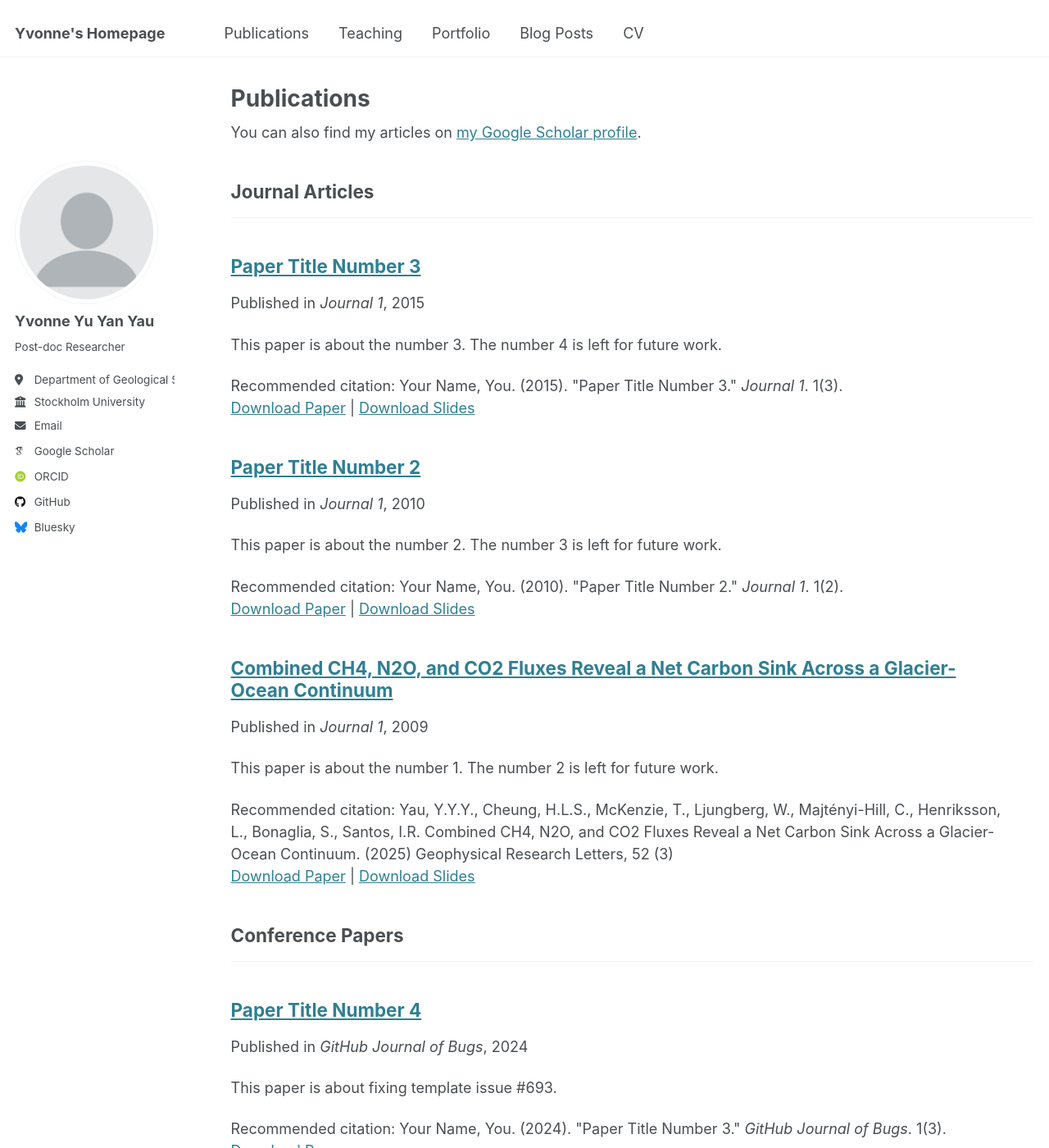
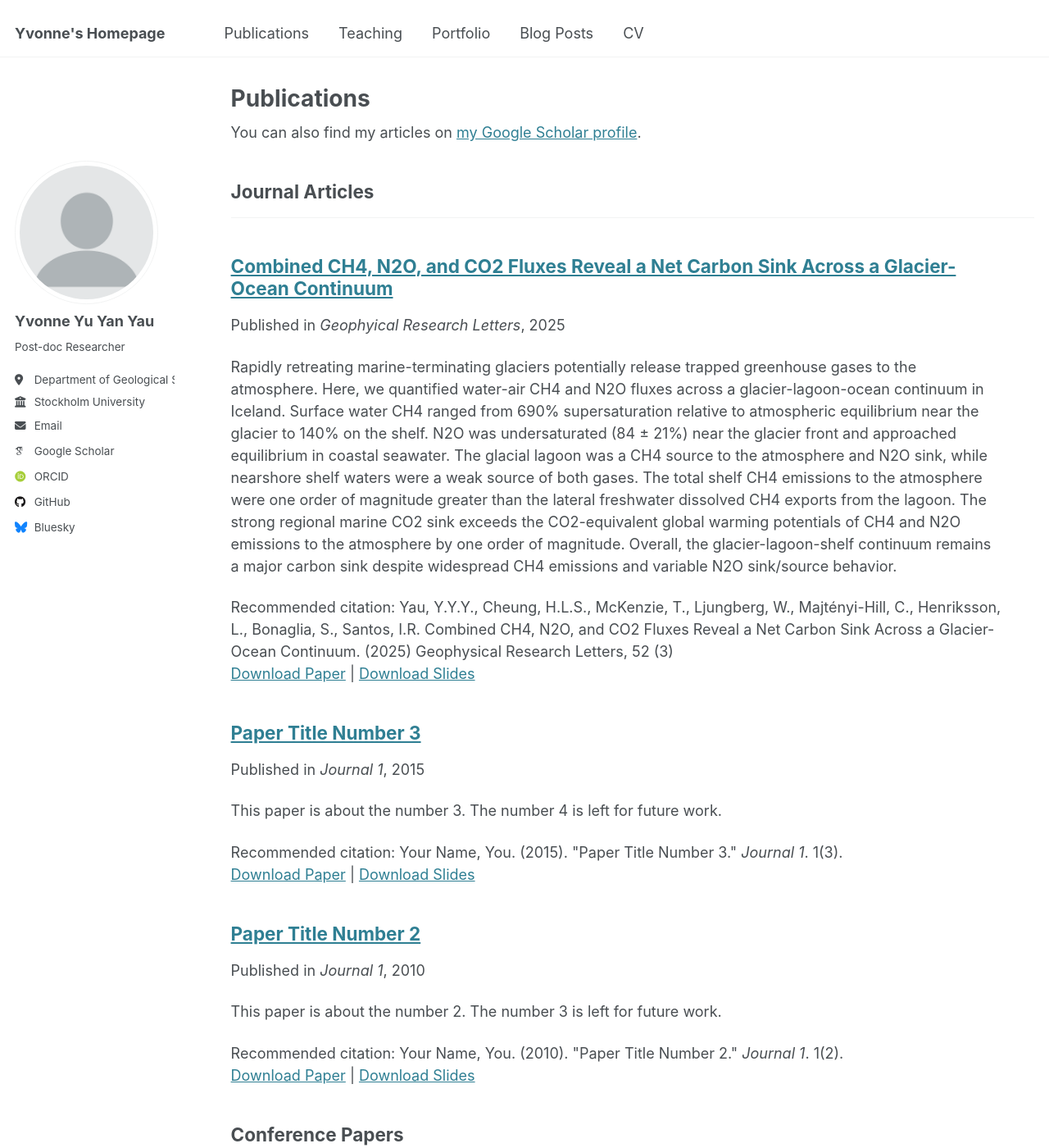
Before and after one commit to yvonneyauu/github.io, a Jekyll site: the page built from _pages/publications.html, in a window 1280 px wide and 1400 px high. Shown: the whole window at 82% size. Built offline with Jekyll 4.4.1, drawn with Linux system fonts in a browser that asks for light colours; some web fonts are replaced.

Commit message:
Update 2009-10-01-paper-title-number-1.md

```diff
--- a/_publications/2009-10-01-paper-title-number-1.md
+++ b/_publications/2009-10-01-paper-title-number-1.md
@@ -3,9 +3,9 @@ title: "Combined CH4, N2O, and CO2 Fluxes Reveal a Net Carbon Sink Across a Glac
 collection: publications
 category: manuscripts
 permalink: /publication/2009-10-01-paper-title-number-1
-excerpt: 'This paper is about the number 1. The number 2 is left for future work.'
-date: 2009-10-01
-venue: 'Journal 1'
+excerpt: 'Rapidly retreating marine-terminating glaciers potentially release trapped greenhouse gases to the atmosphere. Here, we quantified water-air CH4 and N2O fluxes across a glacier-lagoon-ocean continuum in Iceland. Surface water CH4 ranged from 690% supersaturation relative to atmospheric equilibrium near the glacier to 140% on the shelf. N2O was undersaturated (84 ± 21%) near the glacier front and approached equilibrium in coastal seawater. The glacial lagoon was a CH4 source to the atmosphere and N2O sink, while nearshore shelf waters were a weak source of both gases. The total shelf CH4 emissions to the atmosphere were one order of magnitude greater than the lateral freshwater dissolved CH4 exports from the lagoon. The strong regional marine CO2 sink exceeds the CO2-equivalent global warming potentials of CH4 and N2O emissions to the atmosphere by one order of magnitude. Overall, the glacier-lagoon-shelf continuum remains a major carbon sink despite widespread CH4 emissions and variable N2O sink/source behavior.'
+date: 2025-02-10
+venue: 'Geophyical Research Letters'
 slidesurl: 'http://academicpages.github.io/files/slides1.pdf'
 paperurl: 'https://agupubs.onlinelibrary.wiley.com/doi/full/10.1029/2024GL112212'
 citation: 'Yau, Y.Y.Y., Cheung, H.L.S., McKenzie, T., Ljungberg, W., Majtényi-Hill, C., Henriksson, L., Bonaglia, S., Santos, I.R. Combined CH4, N2O, and CO2 Fluxes Reveal a Net Carbon Sink Across a Glacier-Ocean Continuum. (2025) Geophysical Research Letters, 52 (3) '
```
